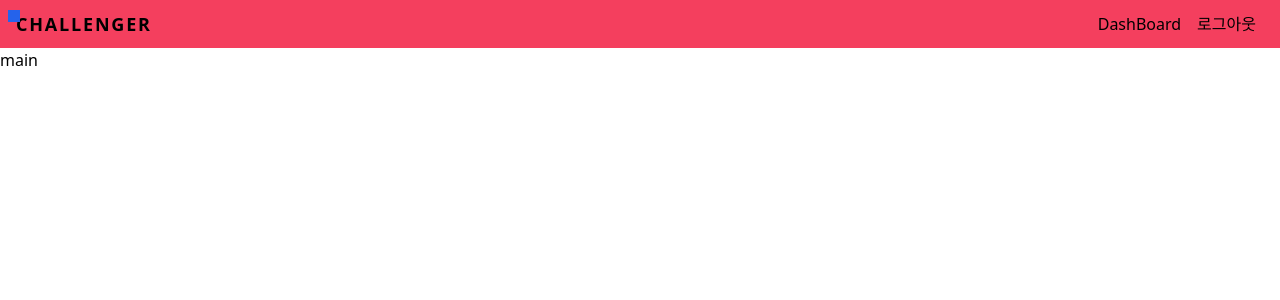
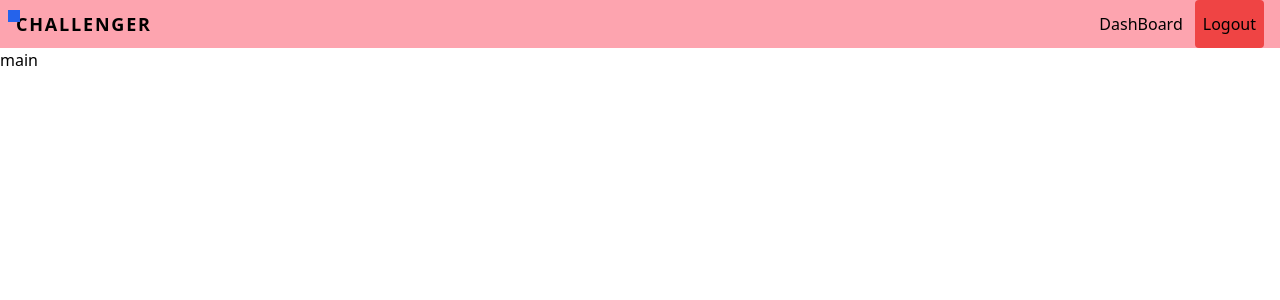
Before and after one commit to codingjwp/challenger, a React (Vite) app: page / in a window 1280 px wide. Shown: the top 300 px of the page. Built offline with nearby package versions, Linux system fonts and the light colour scheme.

Commit message:
feat: button 컴포넌트 생성

```diff
--- /dev/null
+++ b/src/components/Button.tsx
@@ -0,0 +1,22 @@
+import {ButtonHTMLAttributes, FC} from 'react';
+
+type ButtonProps = ButtonHTMLAttributes<HTMLButtonElement> & {
+  mode: 'text' | 'fill';
+};
+
+const Button: FC<ButtonProps> = ({className, children, mode, ...props}) => {
+  let btnStyle = 'p-2 rounded' + (className ? ' ' + className : '');
+  if (mode === 'fill') {
+    btnStyle += ' bg-red-500 hover:bg-red-600';
+  } else {
+    btnStyle += ' hover:decoration-red-600';
+  }
+
+  return (
+    <button className={btnStyle} {...props}>
+      {children}
+    </button>
+  );
+};
+
+export default Button;
--- a/src/components/Header.tsx
+++ b/src/components/Header.tsx
@@ -1,4 +1,5 @@
 import {Link} from 'react-router-dom';
+import Button from './Button';
 
 type HeaderProps = {
   title: string;
@@ -8,29 +9,26 @@ export default function Header({title}: HeaderProps) {
   const afterLogoStyle =
     'after:content-[""] after:top-0 after:-left-2 after:bg-blue-600 after:absolute after:w-3 after:h-3';
   return (
-    <header className='w-full h-12 px-4 flex justify-between items-center font-sans bg-rose-500'>
+    <header className='w-full h-12 px-4 flex justify-between items-center font-sans bg-rose-300'>
       <h1
         className={`relative text-lg uppercase font-bold tracking-widest ${afterLogoStyle}`}
       >
         {title}
       </h1>
-      <ul className='flex items-center'>
+      <ul className='flex items-center gap-1'>
         <li className='h-12'>
           <Link
             role='button'
-            className='h-full flex items-center hover:underline hover:bg-rose-600 px-2 rounded'
+            className='h-full flex items-center hover:underline hover:decoration-red-600 px-2 rounded'
             to='dashboard'
           >
             DashBoard
           </Link>
         </li>
         <li className='h-12'>
-          <button
-            className='h-full hover:underline hover:bg-rose-600 px-2 rounded'
-            type='button'
-          >
-            로그아웃
-          </button>
+          <Button mode='fill' className='h-full'>
+            Logout
+          </Button>
         </li>
       </ul>
     </header>
```
